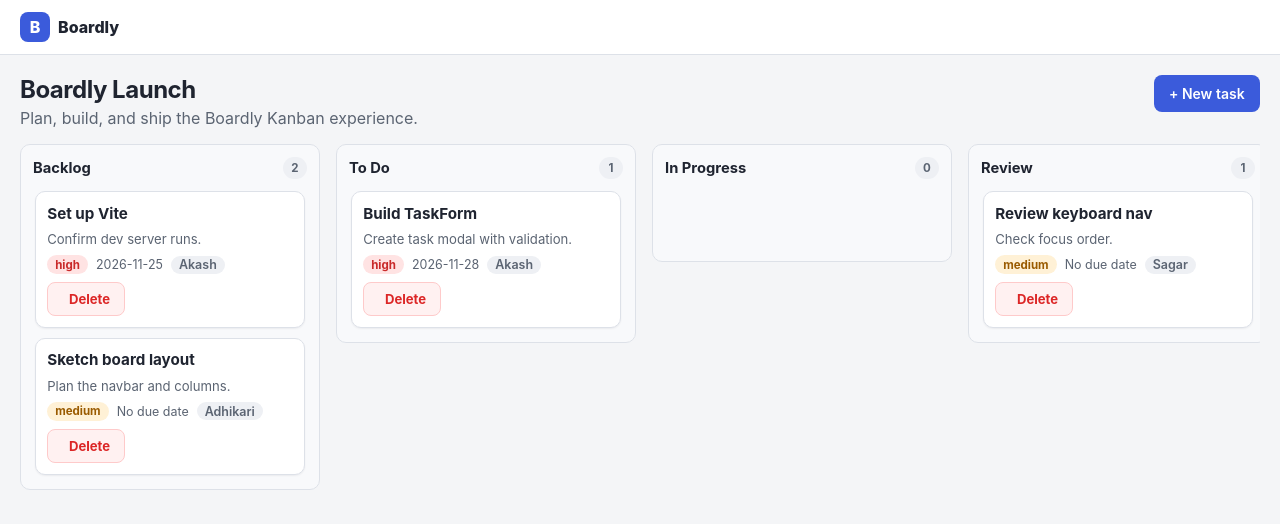
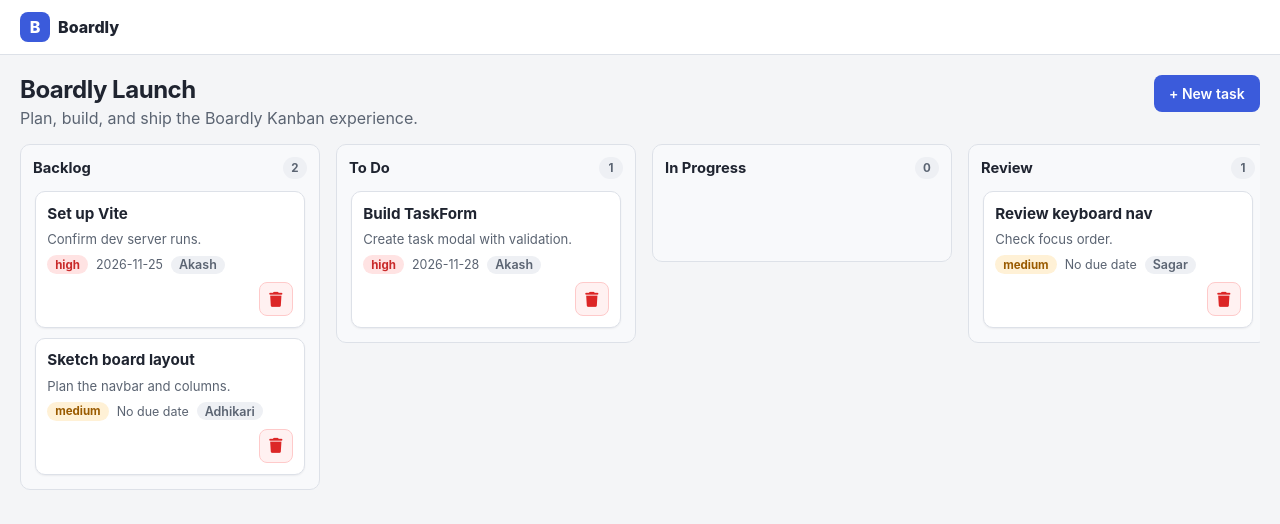
Before and after one commit to XDezoTech/kanban_board, a React (Vite) app: page / in a window 1280 px wide. Shown: the top 524 px of the page. Built offline with nearby package versions, Linux system fonts and the light colour scheme.

Commit message:
changed delete button into icon

```diff
--- a/index.html
+++ b/index.html
@@ -3,6 +3,10 @@
   <head>
     <meta charset="UTF-8" />
     <link rel="icon" type="image/svg+xml" href="/favicon.svg" />
+    <link
+    rel="stylesheet"
+    href="https://cdnjs.cloudflare.com/ajax/libs/font-awesome/6.7.2/css/all.min.css"
+    />
     <meta name="viewport" content="width=device-width, initial-scale=1.0" />
     <title>Boardly||Kanban Board</title>
   </head>
--- a/src/components/TaskCard.jsx
+++ b/src/components/TaskCard.jsx
@@ -9,13 +9,15 @@ export default function TaskCard({ task, onDelete }) {
         <span className="task-card__assignee">{task.assignee || 'Unassigned'}</span>
       </div>
       <div className="task-card__actions">
-          <button type="button" className="button button--danger" onClick={() => onDelete(task)} >
-          <i class="fa-solid fa-trash" onClick={() => 	onDelete(task)}></i>
-          Delete
-          </button>
-        {/* <button type="button" className="button button--ghost button--tiny" onClick={() => onDelete(task)}>
-          Delete
-        </button> */}
+        <button
+          type="button"
+          className="button button--danger button--icon"
+          onClick={() => onDelete(task)}
+          title="Delete task"
+          aria-label="Delete task"
+        >
+          <i className="fa-solid fa-trash"></i>
+        </button>
       </div>
     </article>
   );
--- a/src/components/TaskForm.jsx
+++ b/src/components/TaskForm.jsx
@@ -2,14 +2,14 @@ import { useState } from 'react';
 import Modal from './Modal.jsx';
 import { PRIORITIES } from '../utils/taskHelpers.js';
 
-export default function TaskForm({ columns, onSubmit, onClose }) {
+export default function TaskForm({ task, columns, onSubmit, onClose }) {
   const [values, setValues] = useState({
-    title: '',
-    description: '',
-    status: columns[0]?.id || '',
-    priority: 'medium',
-    assignee: '',
-    dueDate: '',
+    title: task?.title || '',
+    description: task?.description || '',
+    status: task?.status || columns[0]?.id || '',
+    priority: task?.priority || 'medium',
+    assignee: task?.assignee || '',
+    dueDate: task?.dueDate || '',
   });
 
   function update(field, value) {
@@ -23,16 +23,11 @@ export default function TaskForm({ columns, onSubmit, onClose }) {
   }
 
   return (
-    <Modal title="Create task" onClose={onClose}>
+    <Modal title={task ? 'Edit task' : 'Create task'} onClose={onClose}>
       <form className="form" onSubmit={handleSubmit} noValidate>
         <div className="field">
           <label htmlFor="task-title">Title</label>
-          <input
-            id="task-title"
-            value={values.title}
-            onChange={e => update('title', e.target.value)}
-            autoComplete="off"
-          />
+          <input id="task-title" value={values.title} onChange={e => update('title', e.target.value)} autoComplete="off" />
         </div>
         <div className="field-row">
           <div className="field">
@@ -64,7 +59,7 @@ export default function TaskForm({ columns, onSubmit, onClose }) {
         </div>
         <div className="form-actions">
           <button type="button" className="button button--ghost" onClick={onClose}>Cancel</button>
-          <button type="submit" className="button button--primary">Create task</button>
+          <button type="submit" className="button button--primary">{task ? 'Save changes' : 'Create task'}</button>
         </div>
       </form>
     </Modal>
--- a/src/index.css
+++ b/src/index.css
@@ -183,6 +183,19 @@ input, select, textarea {
   cursor: not-allowed;
 }
 
+.task-card__actions {
+  display: flex;
+  justify-content: flex-end;
+}
+
+.button--icon {
+  width: 34px;
+  height: 34px;
+  padding: 0;
+  font-size: 15px;
+  border-radius: 8px;
+}
+
 
 .modal-overlay {
   position: fixed; inset: 0; background: rgba(15, 23, 42, 0.55);
```
